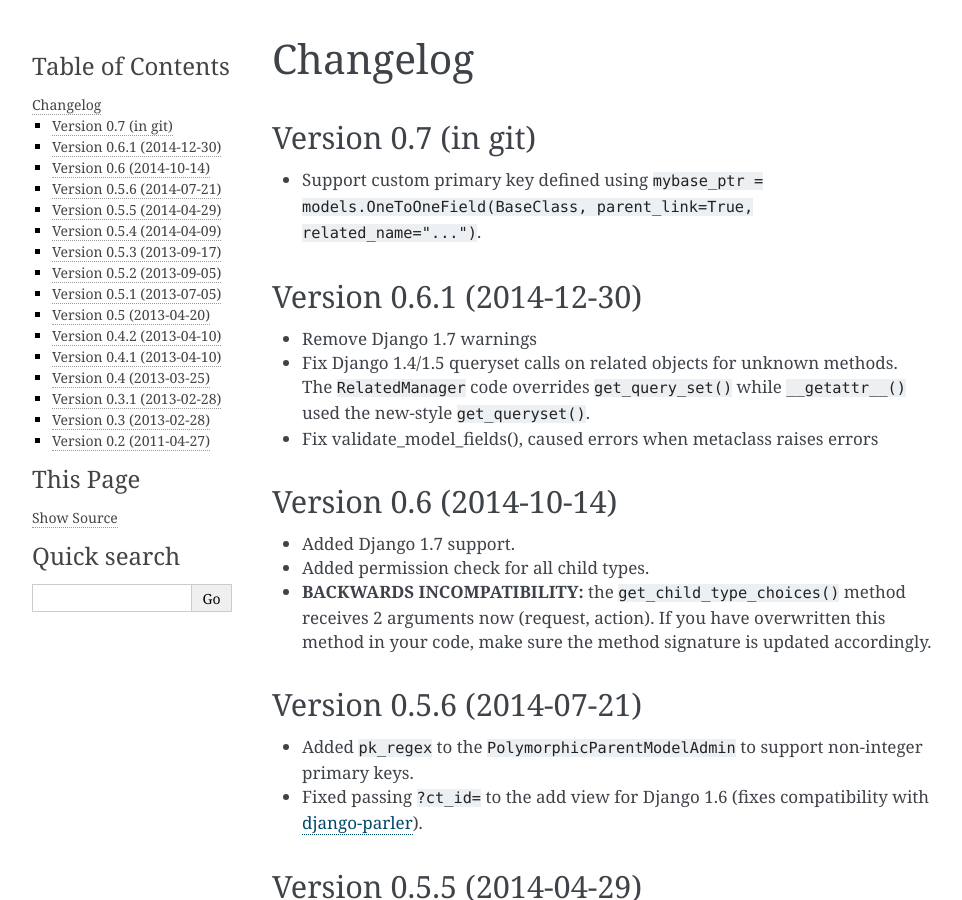
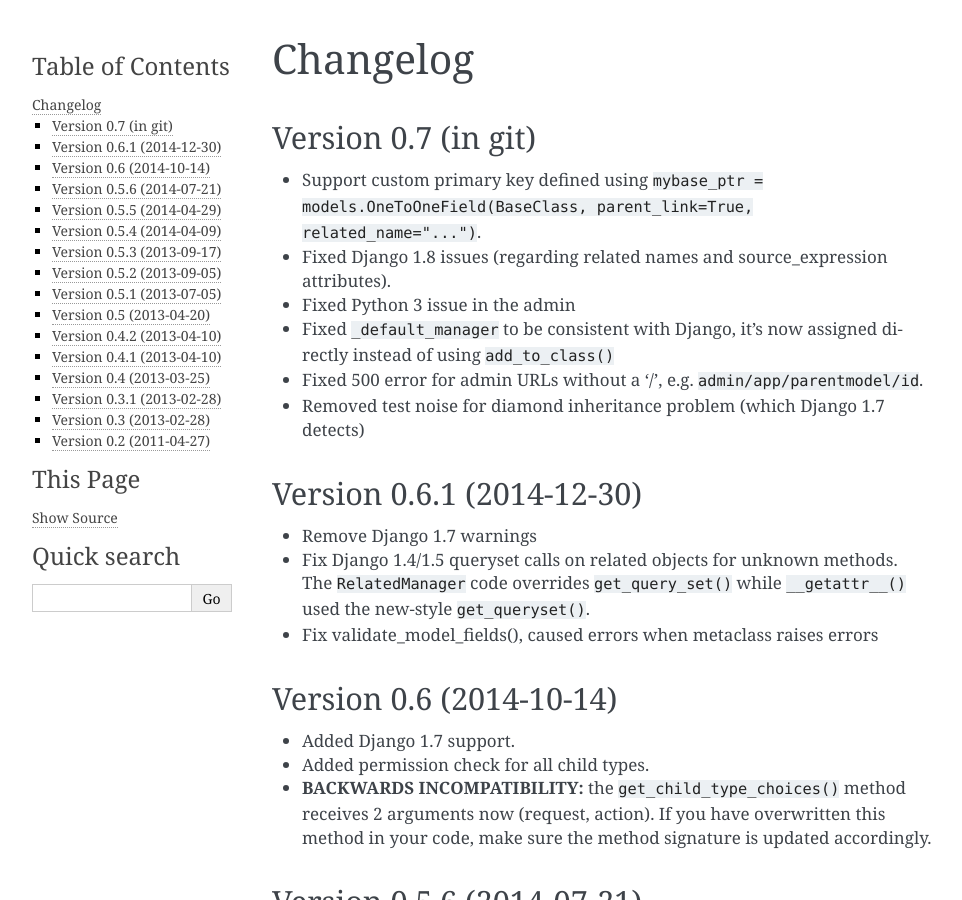
Before and after one commit to jazzband/django-polymorphic, a Sphinx documentation site: the page built from docs/changelog.rst, in a window 1280 px wide and 900 px high. Shown: the whole window, without its empty margins (148-1110 px from the left). Built offline with Sphinx 7.4.7, drawn with Linux system fonts in a browser that asks for light colours.

Commit message:
Add changelog entries for merged pull requests

```diff
--- a/docs/changelog.rst
+++ b/docs/changelog.rst
@@ -5,6 +5,11 @@
 --------------------
 
 * Support custom primary key defined using ``mybase_ptr = models.OneToOneField(BaseClass, parent_link=True, related_name="...")``.
+* Fixed Django 1.8 issues (regarding related names and source_expression attributes).
+* Fixed Python 3 issue in the admin
+* Fixed ``_default_manager`` to be consistent with Django, it's now assigned directly instead of using ``add_to_class()``
+* Fixed 500 error for admin URLs without a '/', e.g. ``admin/app/parentmodel/id``.
+* Removed test noise for diamond inheritance problem (which Django 1.7 detects)
 
 
 Version 0.6.1 (2014-12-30)
```
